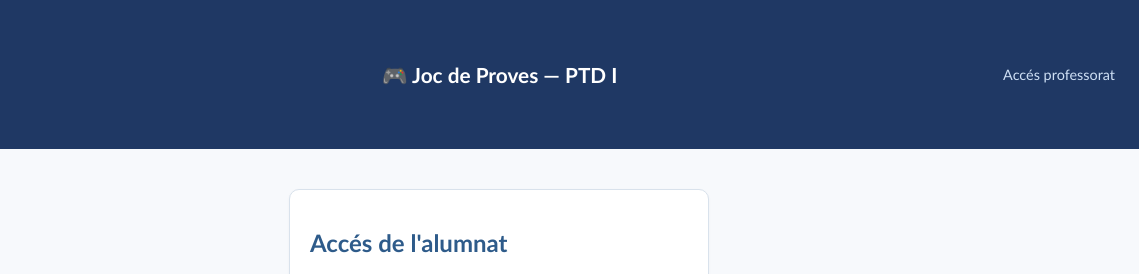
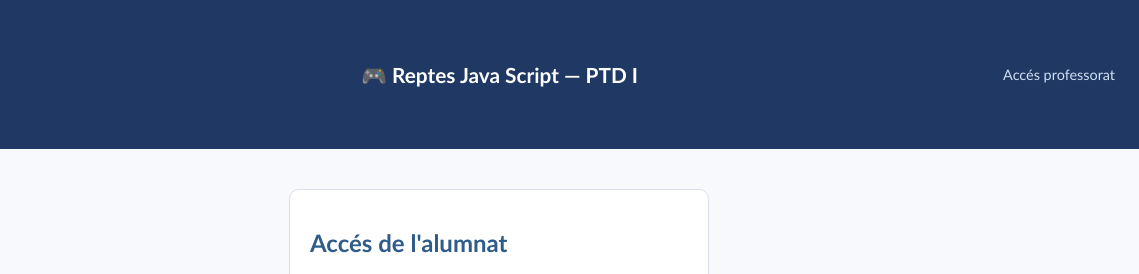
Before and after one commit to XTomasArtigues/joc_de_proves_web, a website: page public/index.html in a window 1280 px wide. Shown: the top 274 px of the page, 141-1280 px from the left. Drawn offline with Linux system fonts and the light colour scheme.

Commit message:
Update index.html

```diff
--- a/public/index.html
+++ b/public/index.html
@@ -3,13 +3,13 @@
 <head>
 <meta charset="utf-8" />
 <meta name="viewport" content="width=device-width, initial-scale=1" />
-<title>Joc de Proves — PTD I</title>
+<title>Reptes Java Script — PTD I</title>
 <link rel="stylesheet" href="style.css" />
 </head>
 <body>
 <header>
   <img src="logo.png"/>
-  <h1>🎮 Joc de Proves — PTD I</h1>
+  <h1>🎮 Reptes Java Script — PTD I</h1>
   <a href="admin.html">Accés professorat</a>
 </header>
 <main id="app"></main>
```
